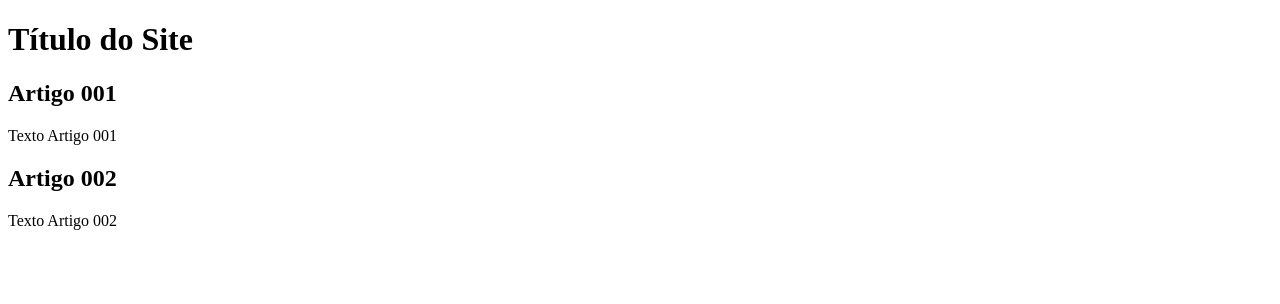
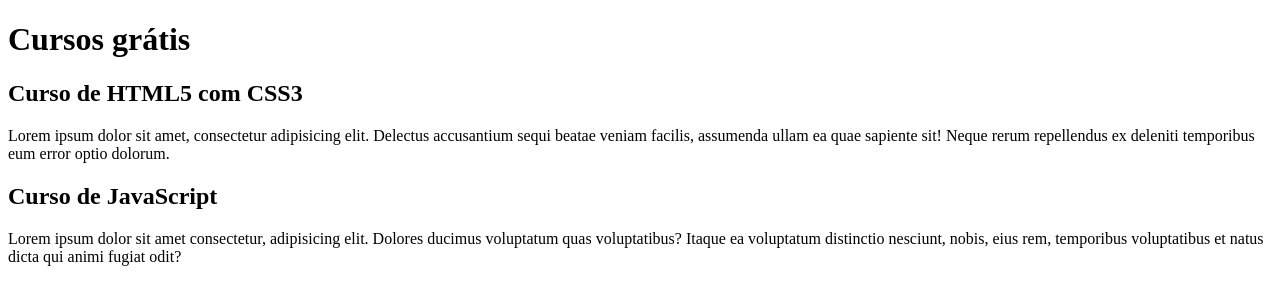
Before and after one commit to Victormaciel25/projeto-site, a plain HTML site: page index.html in a window 1280 px wide. Drawn offline with Linux system fonts and the light colour scheme.

Commit message:
started to write the content

```diff
--- a/index.html
+++ b/index.html
@@ -9,15 +9,15 @@
 <body>
     <main>
         <header>
-            <h1>Título do Site</h1>
+            <h1>Cursos grátis</h1>
         </header>
          <article>
-          <h2>Artigo 001</h2>
-          <p>Texto Artigo 001</p>
+          <h2>Curso de HTML5 com CSS3</h2>
+          <p>Lorem ipsum dolor sit amet, consectetur adipisicing elit. Delectus accusantium sequi beatae veniam facilis, assumenda ullam ea quae sapiente sit! Neque rerum repellendus ex deleniti temporibus eum error optio dolorum.</p>
         </article>
         <article>
-          <h2>Artigo 002</h2>
-          <p>Texto Artigo 002</p>
+          <h2>Curso de JavaScript</h2>
+          <p>Lorem ipsum dolor sit amet consectetur, adipisicing elit. Dolores ducimus voluptatum quas voluptatibus? Itaque ea voluptatum distinctio nesciunt, nobis, eius rem, temporibus voluptatibus et natus dicta qui animi fugiat odit?</p>
         </article>
     </main>
 </body>
```
